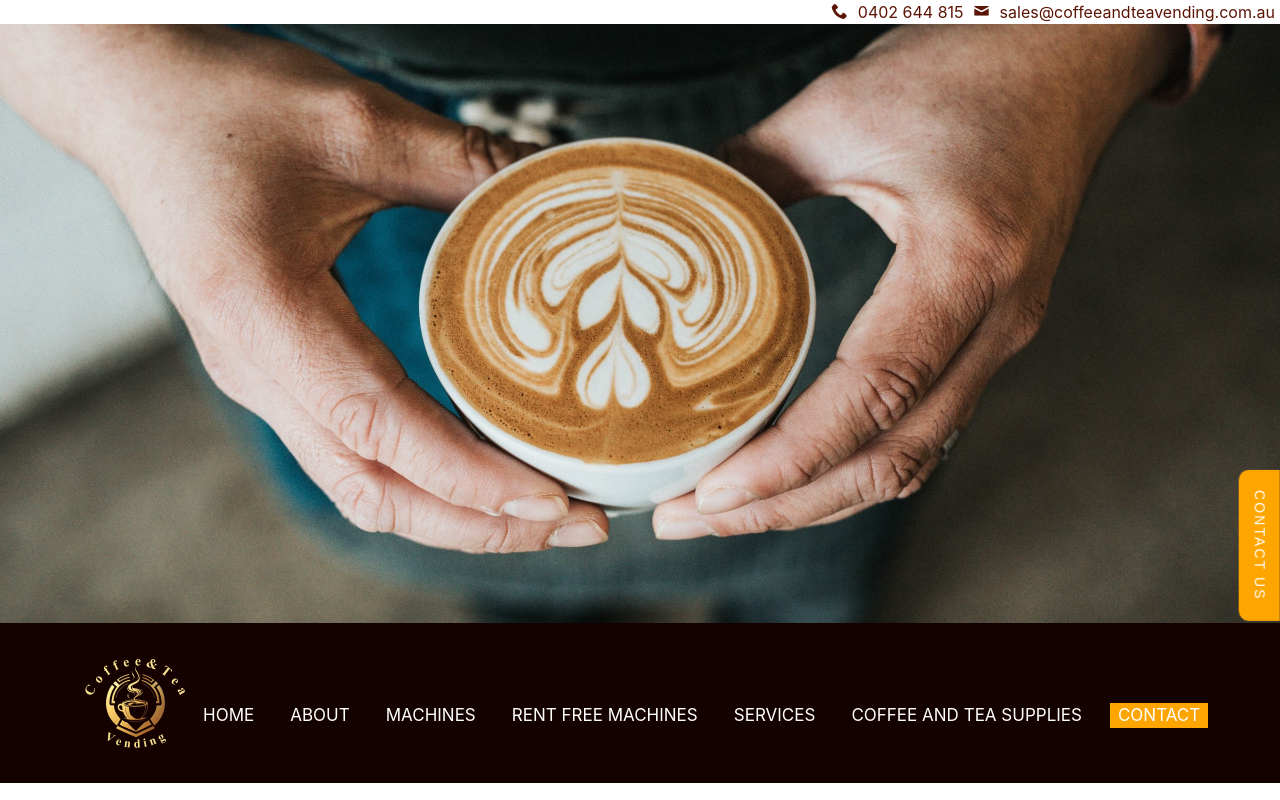
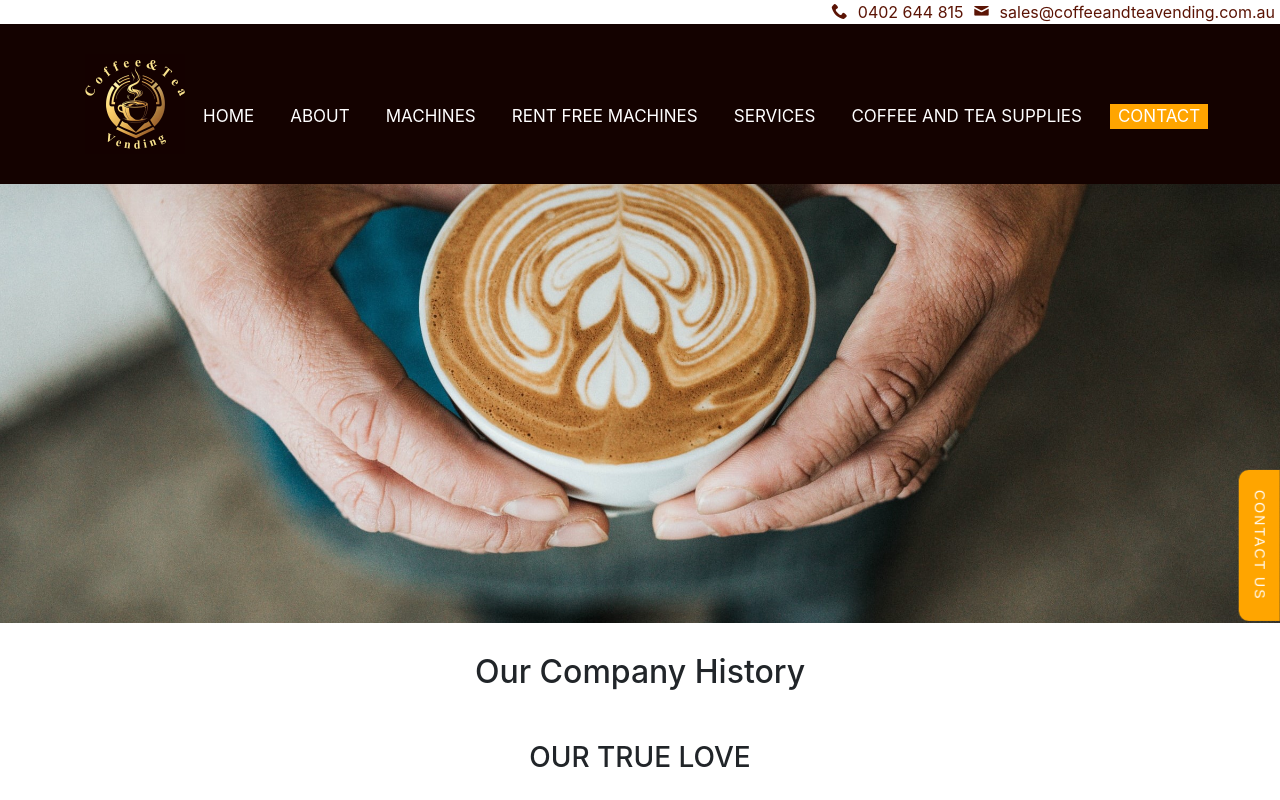
Before and after one commit to sudeepghatak/CoffeeServicesAUS, a plain HTML site: page about.html in a window 1280 px wide. Shown: the top 800 px of the page. Drawn offline with Linux system fonts and the light colour scheme; files whose address does not match are found by name; a web font is replaced by a local one.

Commit message:
layout fixes

```diff
--- a/about.html
+++ b/about.html
@@ -23,7 +23,11 @@
   <script async src="https://www.googletagmanager.com/gtag/js?id=AW-GTAGNUMBER"></script>
   <script> window.dataLayer = window.dataLayer || []; function gtag() { dataLayer.push(arguments); } gtag('js', new Date()); gtag('config', 'AW-GTAGNUMBER'); </script>
 </head>
-
+<style>
+   .probootstrap-header {
+      position: absolute;
+    }
+</style>
 <body>
 
   <!-- START: header -->
```
Also changed, not shown: coffee-tea-supplies.html (+5 -1 lines), contact.html (+5 -1 lines), machines.html (+5 -1 lines), rent-free-machines.html (+5 -1 lines), services.html (+5 -1 lines).
